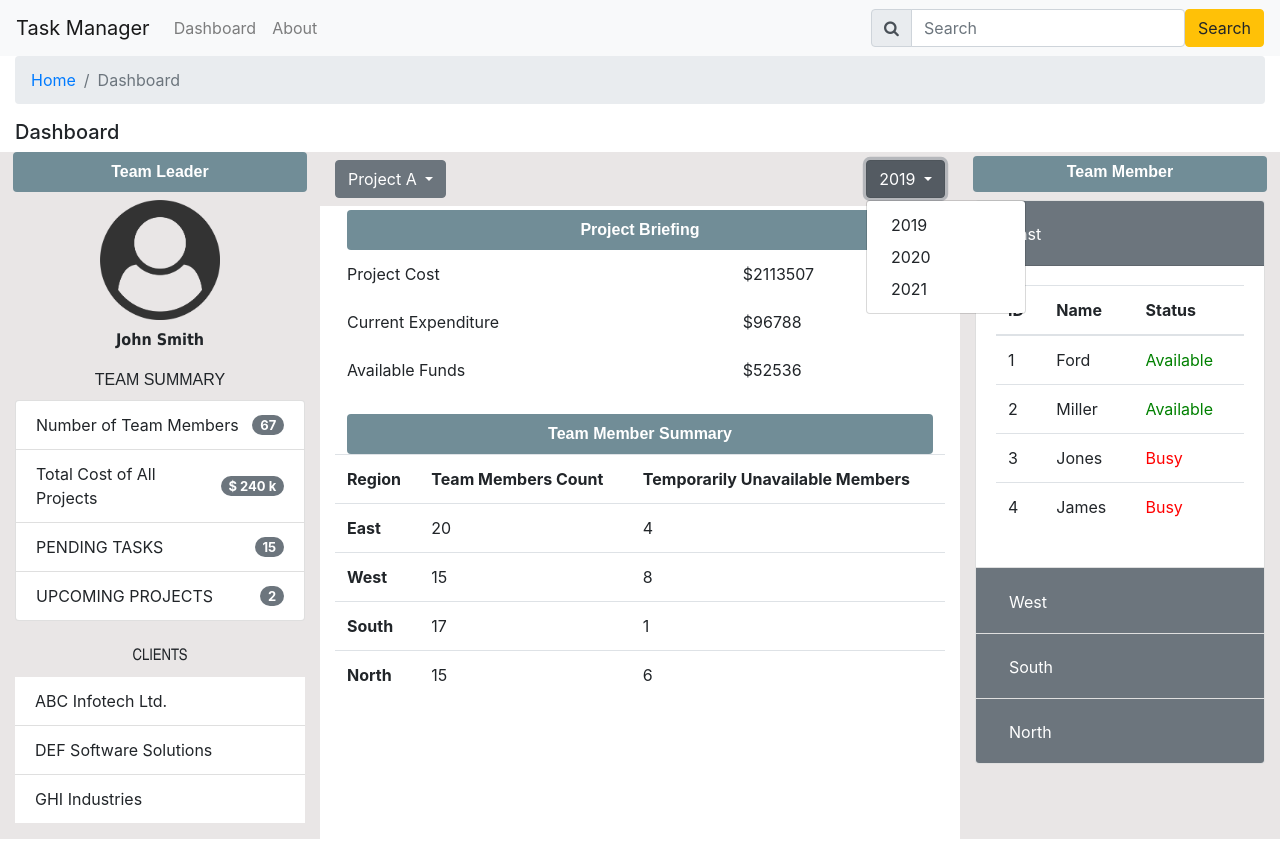
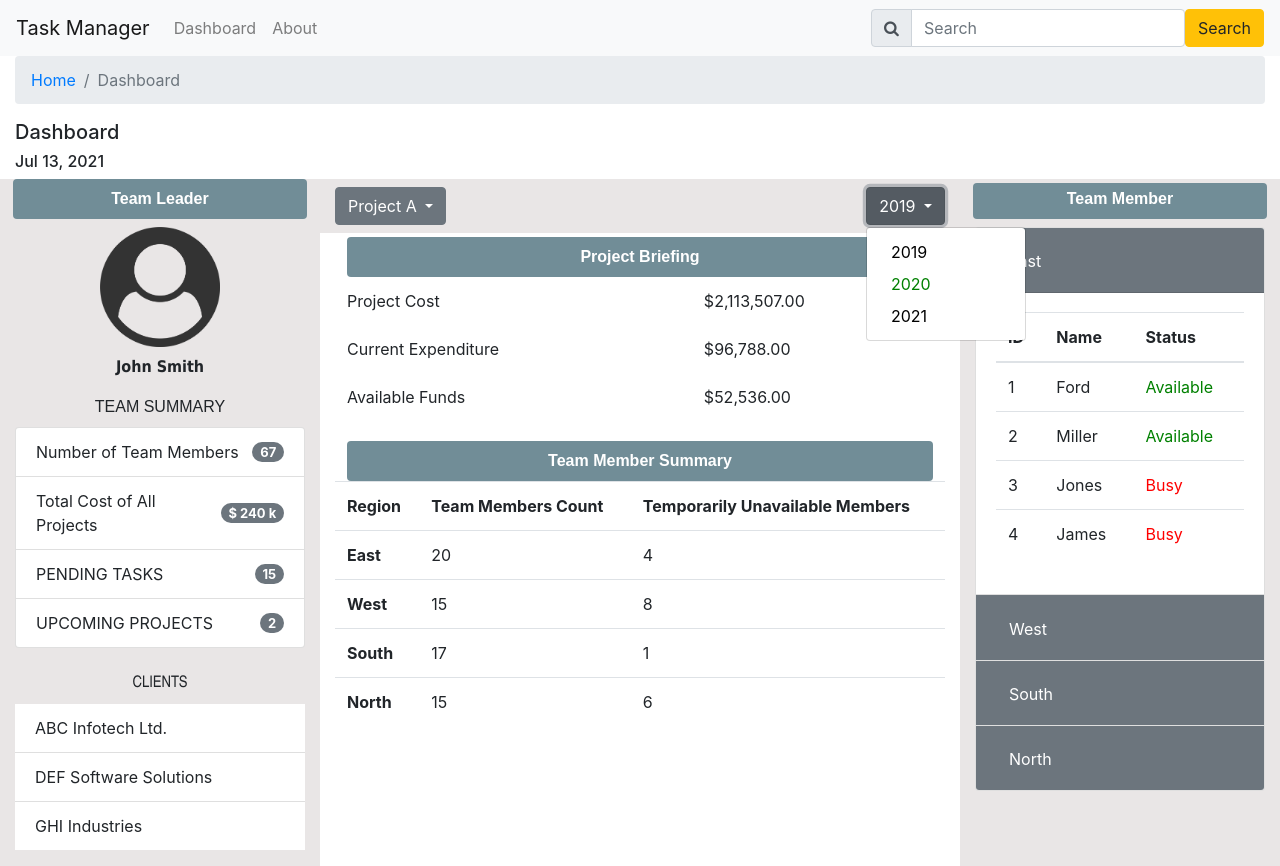
Before and after one commit to jaeyno/TaskManager, an Angular app in the folder TaskManager/: page /dashboard in a window 1280 px wide. Both pictures are taken after a click on the button "2019". Before the commit the page ends 839 px from the top, so only its background shows below. Built offline with nearby package versions, Linux system fonts and the light colour scheme.

Commit message:
[Dashboard UI] ngSwitch

```diff
--- a/TaskManager/src/app/dashboard/dashboard.component.html
+++ b/TaskManager/src/app/dashboard/dashboard.component.html
@@ -6,6 +6,7 @@
   </nav>
 
 <h5>Dashboard</h5>
+<h6>{{Today | date:"mediumDate"}}</h6>
 <div class="row">
     <div class="col-lg-3 pb-3" style="background-color: #e9e6e6">
         <div class="row">
@@ -72,7 +73,12 @@
                                 2019
                             </button>
                             <div class="dropdown-menu">
-                                <a class="dropdown-item" href="#" *ngFor="let year of Years">{{year}}</a>
+                                <a class="dropdown-item" href="#" *ngFor="let year of Years">
+                                    <span [ngSwitch]="year">
+                                        <span *ngSwitchCase="'2020'" style="color: green;">{{year}}</span>
+                                        <span *ngSwitchDefault style="color: black;">{{year}}</span>
+                                    </span>
+                                </a>
                             </div>
                         </div>
                     </div>
@@ -86,15 +92,15 @@
                 <table class="table table-borderless">
                     <tr>
                         <td>Project Cost</td>
-                        <td>${{ ProjectCost }}</td>
+                        <td>{{ ProjectCost | currency: "USD"}}</td>
                     </tr>
                     <tr>
                         <td>Current Expenditure</td>
-                        <td>${{ CurrentExpenditure }}</td>
+                        <td>{{ CurrentExpenditure | currency: "USD" }}</td>
                     </tr>
                     <tr>
                         <td>Available Funds</td>
-                        <td>${{ AvailableFunds }}</td>
+                        <td>{{ AvailableFunds | currency: "USD" }}</td>
                     </tr>
                 </table>
             </div>
--- a/TaskManager/src/app/dashboard/dashboard.component.ts
+++ b/TaskManager/src/app/dashboard/dashboard.component.ts
@@ -16,6 +16,7 @@ export class DashboardComponent implements OnInit {
 	ProjectCost: number;
 	CurrentExpenditure: number;
 	AvailableFunds: number;
+	Today: Date;
 
 	Clients: string[];
 	Projects: string[];
@@ -35,6 +36,7 @@ export class DashboardComponent implements OnInit {
 		this.ProjectCost = 2113507;
 		this.CurrentExpenditure = 96788;
 		this.AvailableFunds = 52536;
+		this.Today = new Date();
 
 		this.Clients = [
 			"ABC Infotech Ltd.", "DEF Software Solutions", "GHI Industries"
```
